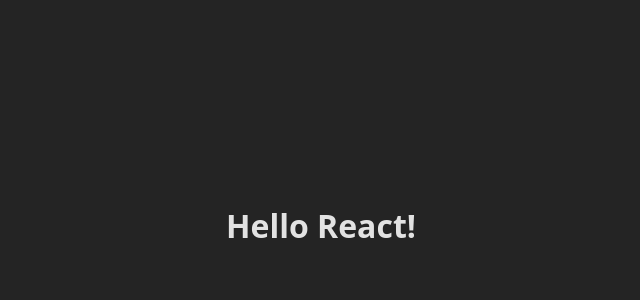
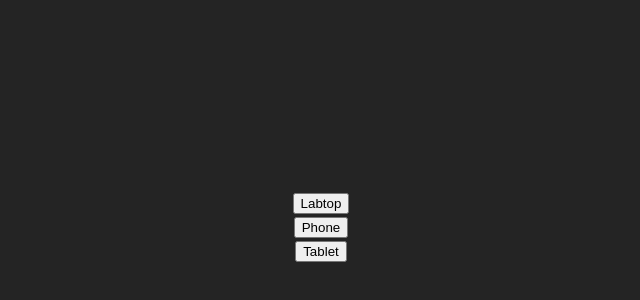
Before and after one commit to Adnane-rchidi/Learning-react, a React (Vite) app in the folder lab1/: page / in a window 1280 px wide. Shown: the part 174-474 px from the top of the page, without its empty margins (319-959 px from the left). Built offline with nearby package versions, Linux system fonts and the light colour scheme.

Commit message:
writing a code from scholl

```diff
--- a/lab1/src/App.jsx
+++ b/lab1/src/App.jsx
@@ -1,10 +1,11 @@
 import './App.css'
+import ProductList from './child-to-parent/ProductList'
 
 
 function App() {
   return(
     <>
-      <h1>Hello React!</h1>
+      <ProductList />
     </>
   )
 }
--- /dev/null
+++ b/lab1/src/child-to-parent/Product.jsx
@@ -0,0 +1,21 @@
+const Porduct = ({productName, onSelect}) => {
+  const handleClick = () => {
+    onSelect(productName);
+  };
+
+  return(
+    <div className="user-card">
+      {/*
+        Function received as a prop → called on click
+        The parameter "productName" is sent back up to the parent
+      */}
+      <button onClick={handleClick}>{productName}</button>
+      {/*
+        Do not use onClick={onSelect(productName)}
+        because the function will be executed immediately after the page loads
+      */}
+    </div>
+  )
+}
+
+export default Porduct;
--- /dev/null
+++ b/lab1/src/child-to-parent/ProductList.jsx
@@ -0,0 +1,23 @@
+import Porduct from "./Product";
+
+const ProductList = () => {
+  // Function declared by the parent and called by the child
+  // The function accepts a parameter productName that will be passed from the child
+  // After each call from the child, the function executes
+
+
+  function handleSelect(productName) {
+    console.log('Product Selected: ', productName);
+  }
+
+  return(
+    <>
+      {/* Passing the function as a prop named onSelect */}
+      <Porduct productName="Labtop" onSelect={handleSelect} />
+      <Porduct productName="Phone" onSelect={handleSelect} />
+      <Porduct productName="Tablet" onSelect={handleSelect} />
+    </>
+  )
+}
+
+export default ProductList;
```
